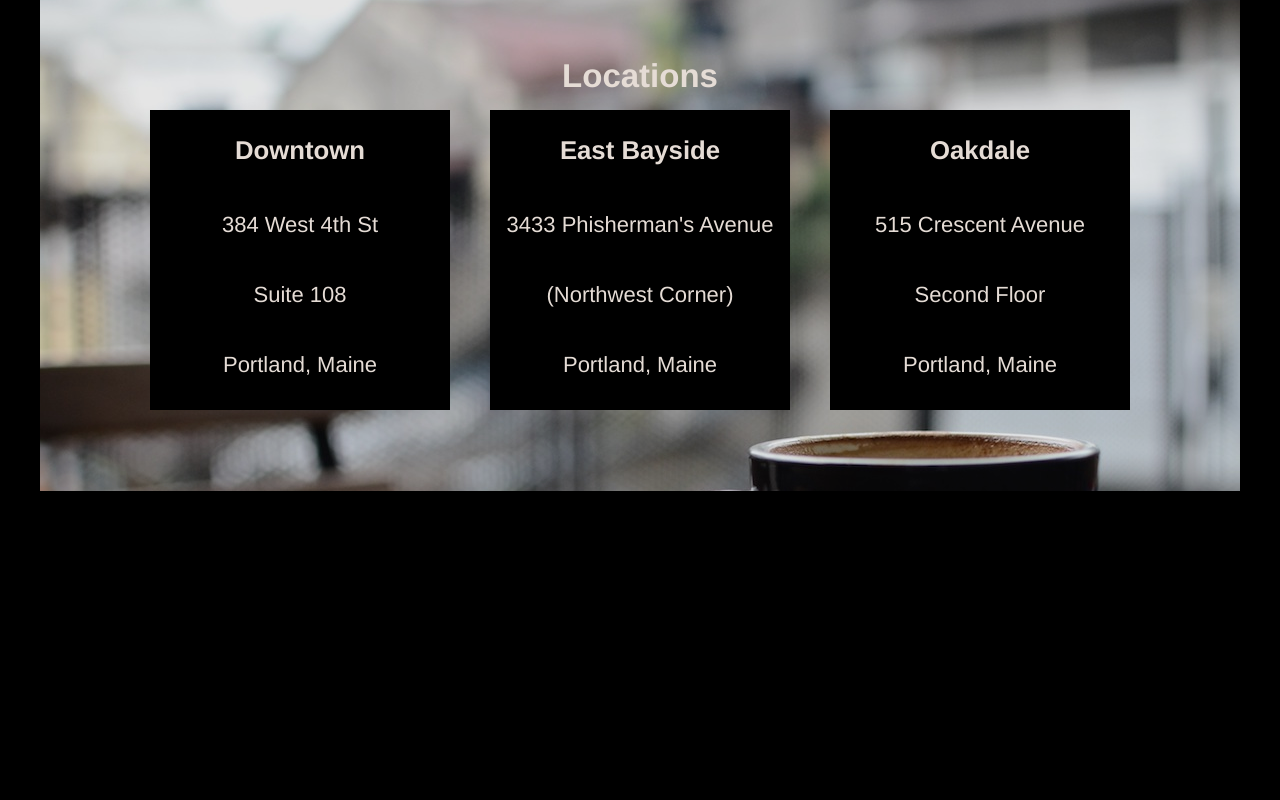
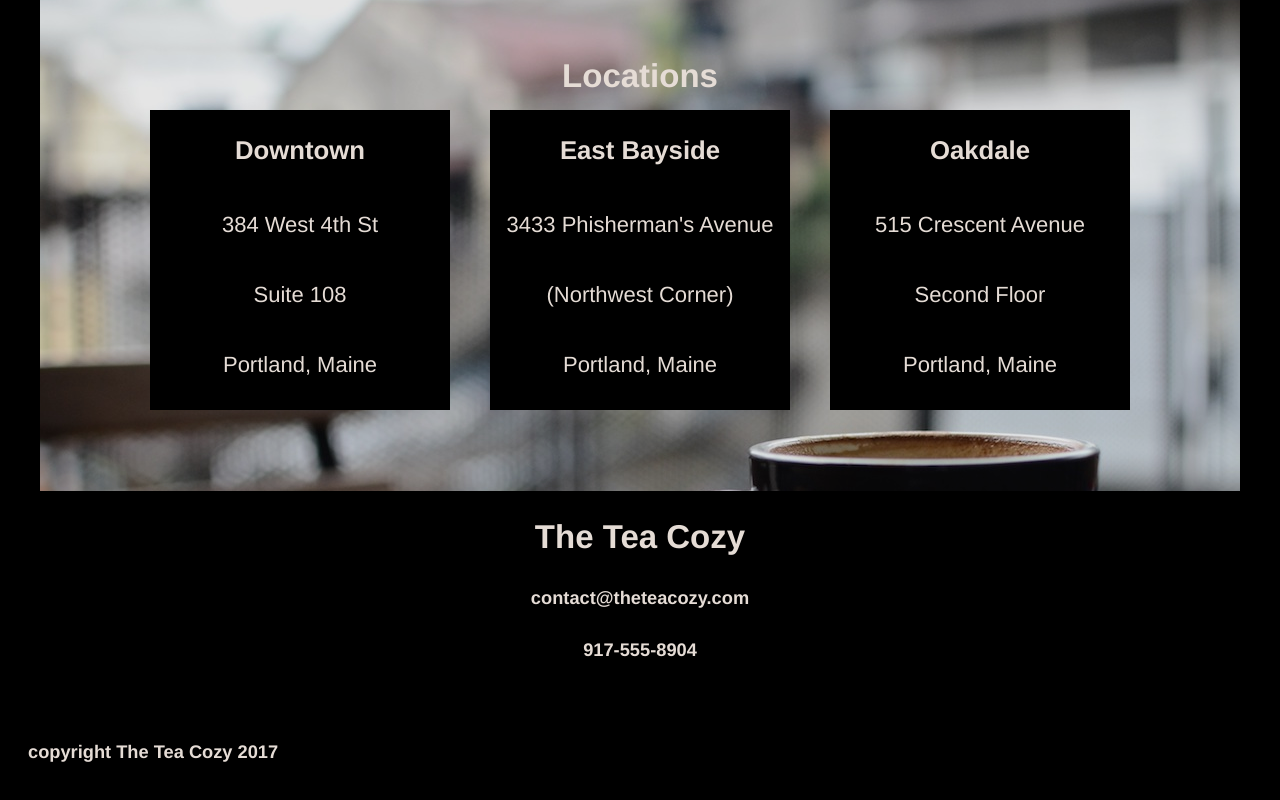
Before and after one commit to eagobert-zz/tea_cozy, a plain HTML site: page index.html in a window 1280 px wide. Shown: the part 1501-2301 px from the top of the page. Before the commit the page ends 2000 px from the top, so only its background shows below. Drawn offline with Linux system fonts and the light colour scheme.

Commit message:
Add footer content.

```diff
--- a/index.html
+++ b/index.html
@@ -71,6 +71,7 @@
 
       <!--Begin bottom content-->
       <div class="bottom">
+
         <div class="bottomcontent">
           <h2>Locations</h2>
         </div>
@@ -82,14 +83,12 @@
             <p>Suite 108</p>
             <p>Portland, Maine</p>
           </div>
-
           <div class="box">
             <h3>East Bayside</h3>
             <p>3433 Phisherman's Avenue</p>
             <p>(Northwest Corner)</p>
             <p>Portland, Maine</p>
           </div>
-
           <div class="box">
             <h3>Oakdale</h3>
             <p>515 Crescent Avenue</p>
@@ -106,7 +105,14 @@
 
     <!--Begin project footer-->
     <footer>
-
+      <div class="footertop">
+        <h2>The Tea Cozy</h2>
+        <h5>contact@theteacozy.com</h5>
+        <h5>917-555-8904</h5>
+      </div>
+      <div class="footerbottom">
+        <h5>copyright The Tea Cozy 2017</h5>
+      </div>
     </footer>
     <!--End project footer-->
 
--- a/resources/css/style.css
+++ b/resources/css/style.css
@@ -127,8 +127,22 @@ header {
   margin: 15px 20px;
   background-color: black;
   text-align: center;
+  opacity: 1;
 }
 
 footer {
+  display: flex;
+  flex-direction: column;
+  margin: auto;
+}
 
+.footertop {
+  height: 200px;
+  text-align: center;
+  padding-bottom: 20px;
 }
+
+.footerbottom {
+  margin-left: 20px;
+  text-align: left;
+}
```
